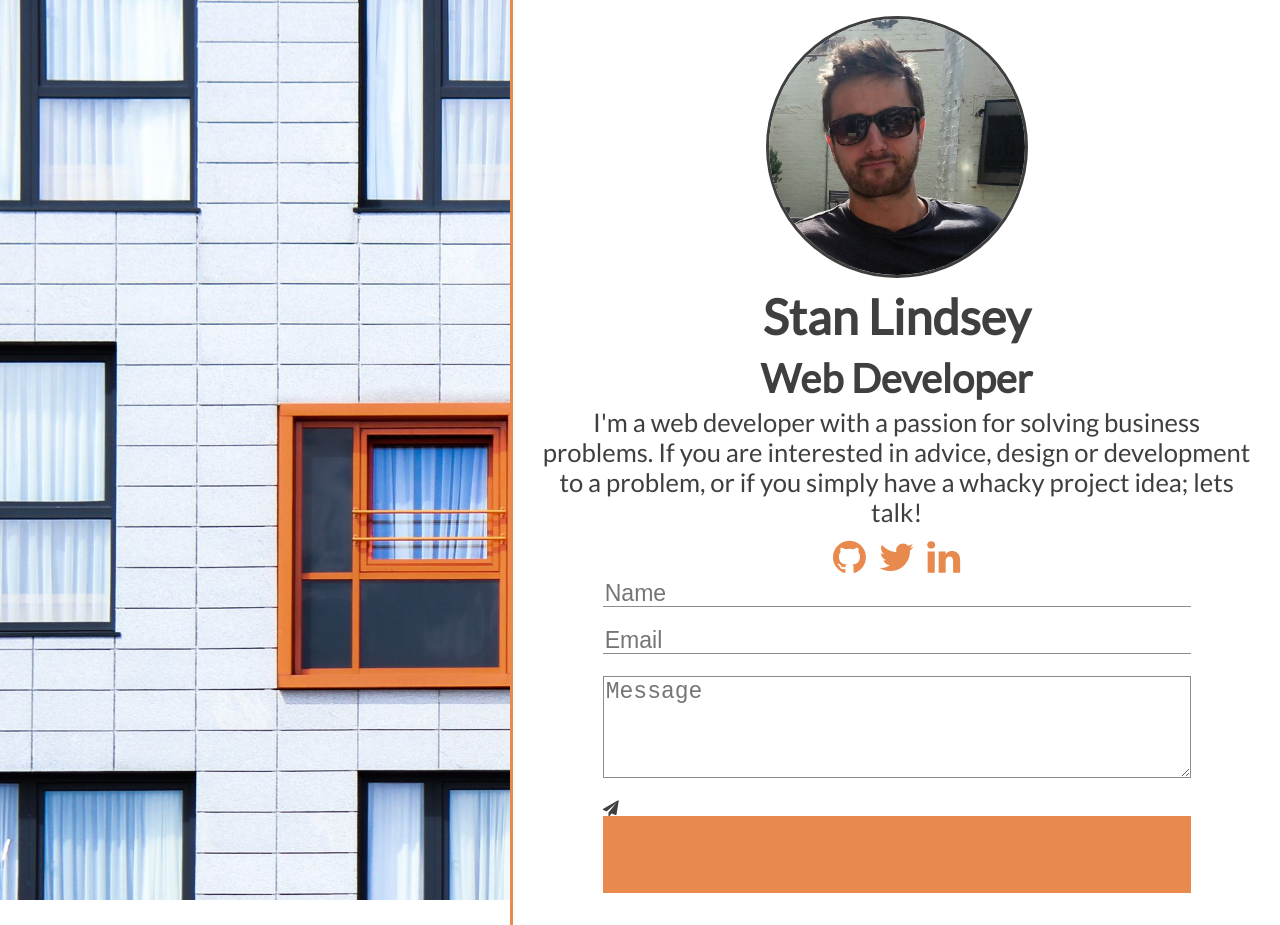
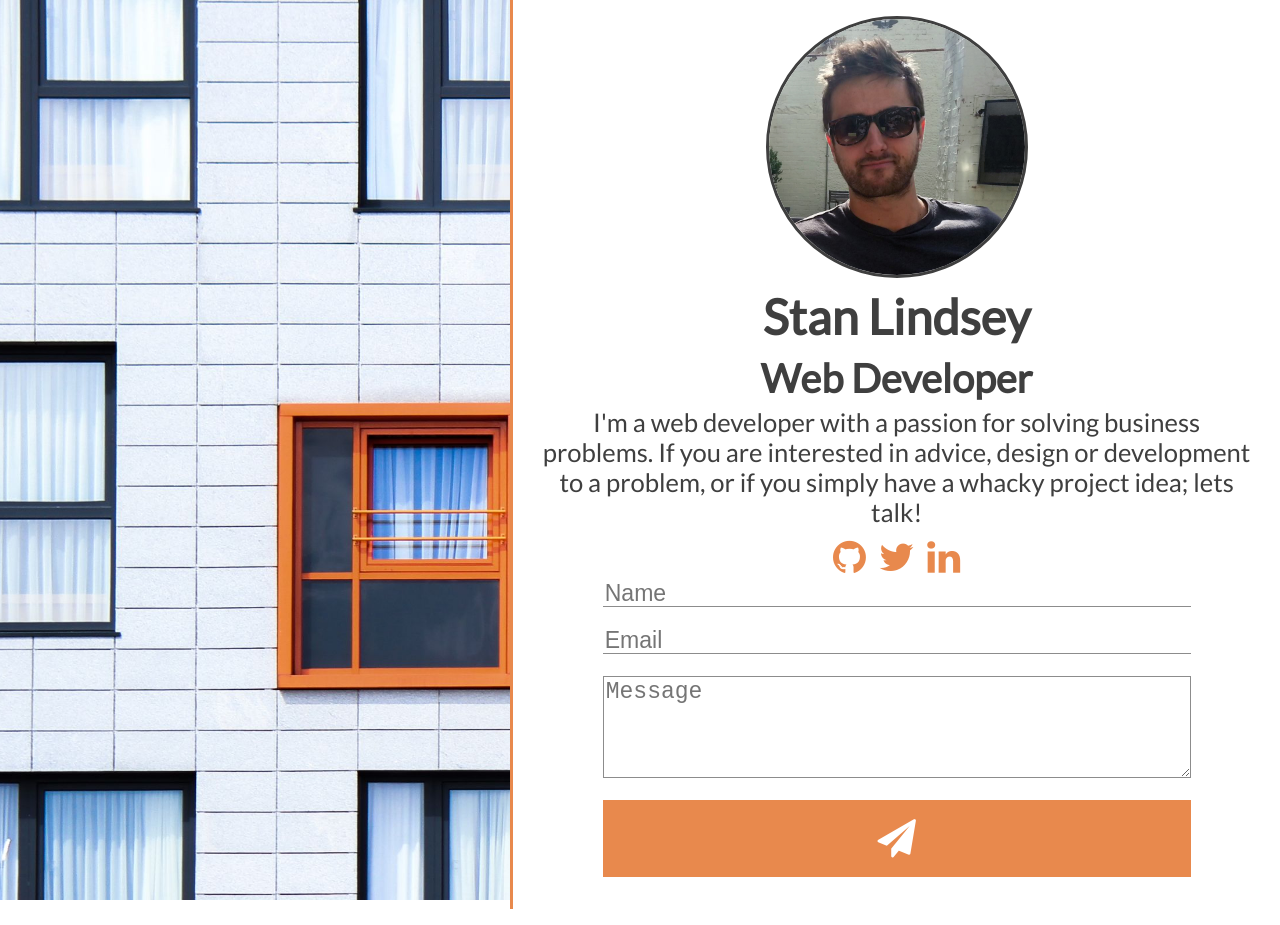
Before and after one commit to StanLindsey/stanlindsey.github.io, a Jekyll site: the page built from index.html, in a window 1280 px wide. Built offline with Jekyll 4.4.1, drawn with Linux system fonts in a browser that asks for light colours; nearby versions of some CDN libraries.

Commit message:
i broke things

```diff
--- a/index.html
+++ b/index.html
@@ -33,12 +33,13 @@ layout: home
         <textarea name="message" rows="2" placeholder="Message"></textarea>
       </div>
 
-        <i class="fa fa-paper-plane" aria-hidden="true"></i>
-      </button>
+
       <input type="text" name="_gotcha" style="display:none" />
       <input type="hidden" name="_subject" value="New Message!" />
       <input type="hidden" name="_next" value="/" />
       <button type="submit" value="Send">
+        <i class="fa fa-paper-plane" aria-hidden="true"></i>
+      </button>
     </form>
     </div>
 </div>
```
